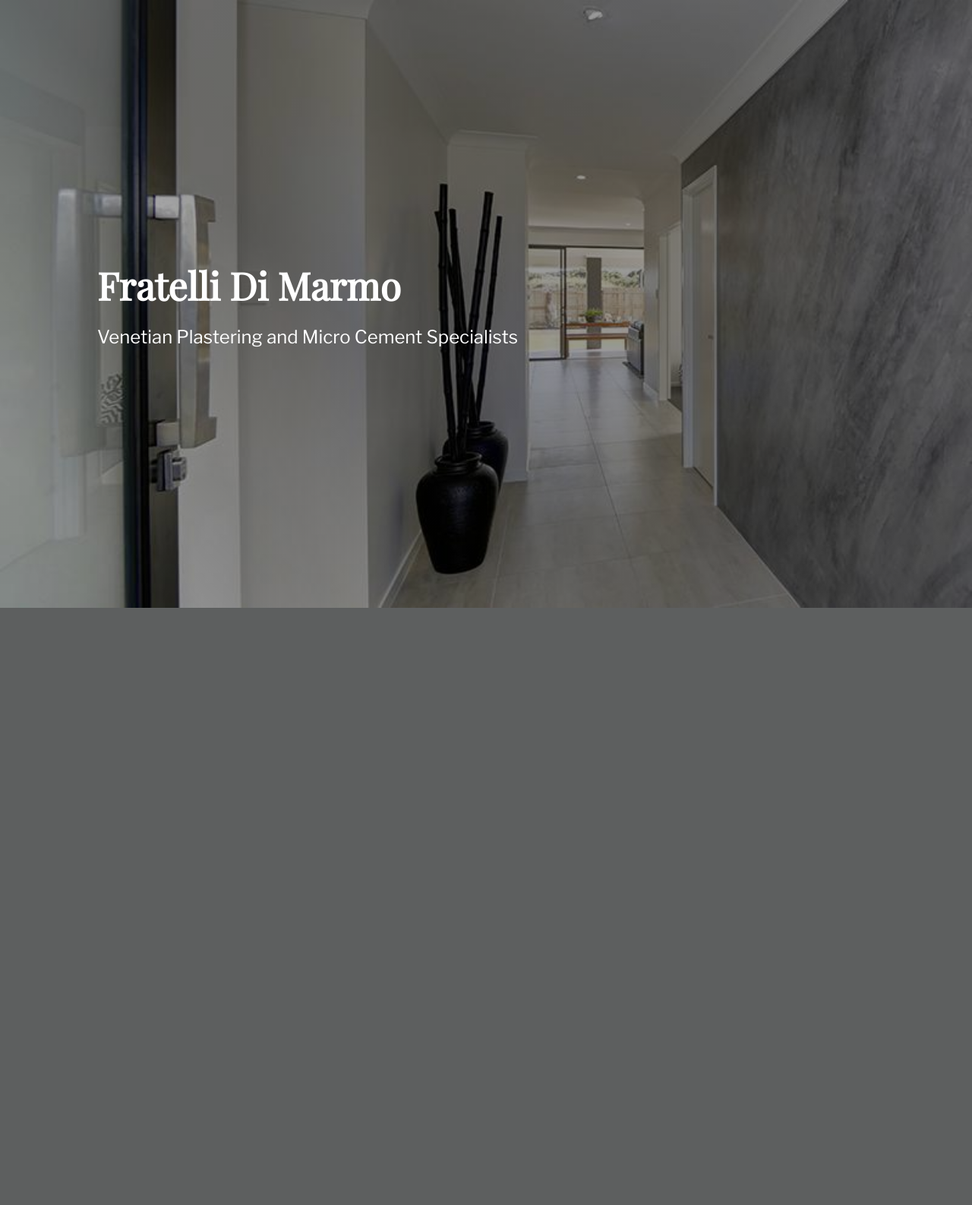
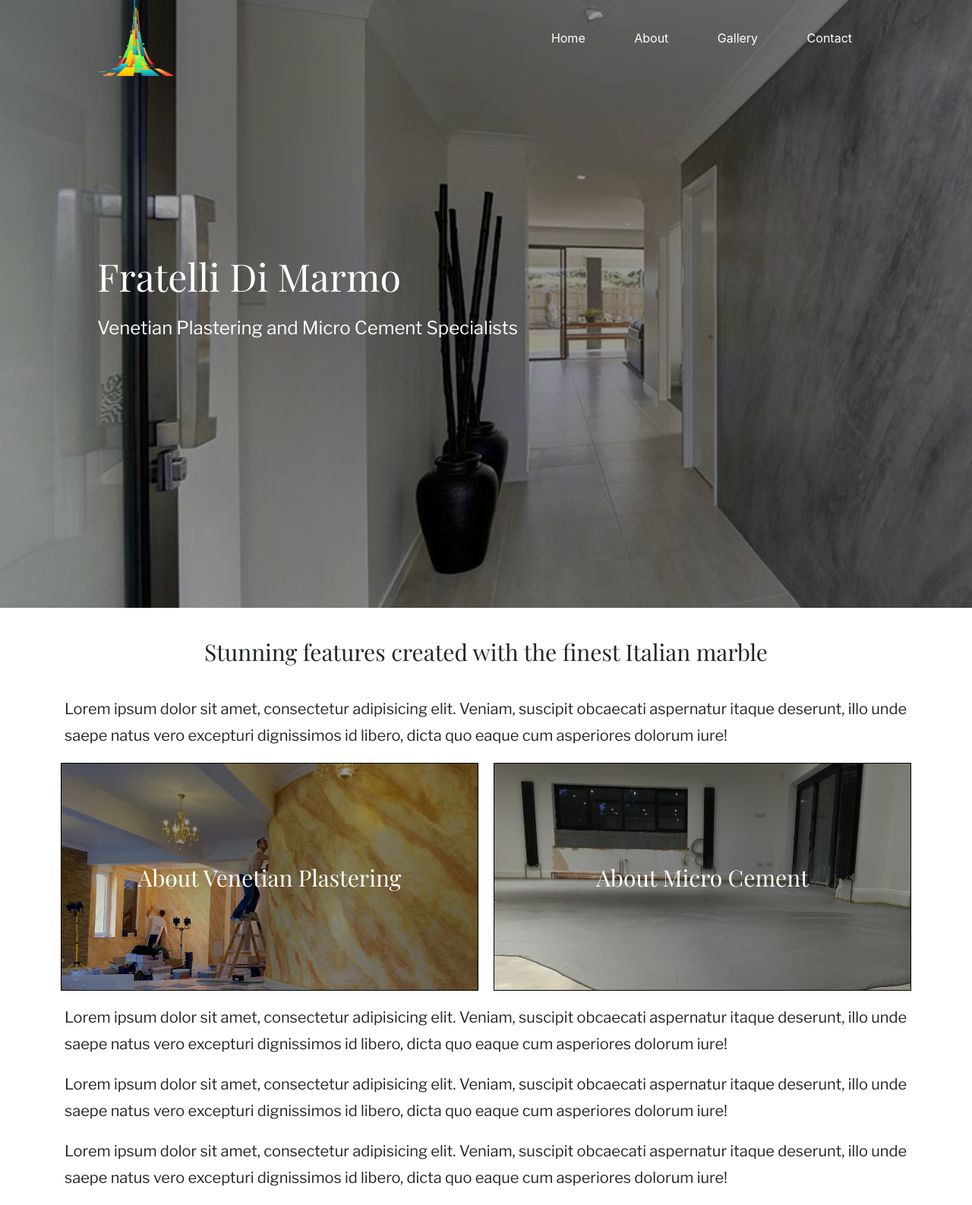
Before and after one commit to antwild/fratelli-di-marmo, a PHP site: page / in a window 1280 px wide. Shown: the whole page at 76% size. Before the commit the page ends 800 px from the top, so only its background shows below. Run offline with PHP 8.4, Linux system fonts and the light colour scheme.

Commit message:
Added the boxes for the about pages

```diff
--- a/index.html
+++ b/index.html
@@ -4,8 +4,18 @@
   <meta charset="UTF-8">
   <title>Document</title>
   <link rel="stylesheet" href="style.css">
+  <link rel="stylesheet" href="https://stackpath.bootstrapcdn.com/bootstrap/4.3.1/css/bootstrap.min.css" integrity="sha384-ggOyR0iXCbMQv3Xipma34MD+dH/1fQ784/j6cY/iJTQUOhcWr7x9JvoRxT2MZw1T" crossorigin="anonymous">
 </head>
 <body>
+  <div class="topnav fixed-top">
+    <img src="assets/logo.png" alt="Logo" id="nav-logo"></li>
+    <ul class="nav-links">
+      <li>Home</li>
+      <li>About</li>
+      <li>Gallery</li>
+      <li>Contact</li>
+    </ul>
+  </div>
   <div class="home-banner">
     <div class="home-banner-text">
       <h1 class="main-header">Fratelli Di Marmo</h1>
@@ -13,8 +23,29 @@
     </div>
   </div>
   <div class="container">
-
+    <h2 class="content-header">Stunning features created with the finest Italian marble</h2>
+    <p class="content">Lorem ipsum dolor sit amet, consectetur adipisicing elit. Veniam, suscipit obcaecati aspernatur itaque deserunt, illo unde saepe natus vero excepturi dignissimos id libero, dicta quo eaque cum asperiores dolorum iure!</p>
   </div>
 
+  <div class="container abouts">
+    <div class="row">
+      <div id="about-vp" class="col">
+        <a href="" class="content-header white link">About Venetian Plastering</a>
+      </div>
+      <div id="about-mc" class="col">
+        <a href="" class="content-header white link">About Micro Cement</a>
+      </div>
+    </div>
+  </div>
+
+  <div class="container">
+    <p class="content">Lorem ipsum dolor sit amet, consectetur adipisicing elit. Veniam, suscipit obcaecati aspernatur itaque deserunt, illo unde saepe natus vero excepturi dignissimos id libero, dicta quo eaque cum asperiores dolorum iure!</p>
+  </div><div class="container">
+    <p class="content">Lorem ipsum dolor sit amet, consectetur adipisicing elit. Veniam, suscipit obcaecati aspernatur itaque deserunt, illo unde saepe natus vero excepturi dignissimos id libero, dicta quo eaque cum asperiores dolorum iure!</p>
+  </div><div class="container">
+    <p class="content">Lorem ipsum dolor sit amet, consectetur adipisicing elit. Veniam, suscipit obcaecati aspernatur itaque deserunt, illo unde saepe natus vero excepturi dignissimos id libero, dicta quo eaque cum asperiores dolorum iure!</p>
+  </div>
+
+  <script src="script.js"></script>
 </body>
 </html>
--- /dev/null
+++ b/script.js
@@ -0,0 +1,14 @@
+const initUpdateNavbarOnScroll = () => {
+  const navbar = document.querySelector('.topnav');
+  if (navbar) {
+    window.addEventListener('scroll', () => {
+      if (window.scrollY >= window.innerHeight) {
+        navbar.classList.add('navbar-white');
+      } else {
+        navbar.classList.remove('navbar-white');
+      }
+    });
+  }
+}
+
+initUpdateNavbarOnScroll()
--- a/style.css
+++ b/style.css
@@ -4,8 +4,39 @@
   margin: 0;
 }
 
+.topnav {
+  width: 100%;
+  display: flex;
+  align-items: center;
+  justify-content: space-between;
+  background-color: transparent;
+  transition: 0.2s background-color ease;
+  color: white;
+  padding: 0 10vw;
+}
+
+.navbar-white {
+  background-color: white;
+  color: black;
+}
+
+#nav-logo {
+  width: 100px;
+  height: 100px;
+}
+
+.nav-links {
+  margin-bottom: 0;
+  float: right;
+}
+
+li {
+  display: inline;
+  padding: 0 30px;
+}
+
 .container {
-  width: 80%;
+  width: 75%;
   height: 100%;
   margin: 0 auto;
 }
@@ -34,3 +65,70 @@
   font-family: 'Libre Franklin', 'sans-serif';
   font-size: x-large;
 }
+
+.content-header {
+  text-align: center;
+  font-family: 'Playfair Display', 'serif';
+  font-size: 30px;
+  margin: 40px 0;
+}
+
+.content {
+  font-size: 20px;
+  line-height: 35px;
+  font-family: 'Libre Franklin', 'serif';
+  margin: 18px 0;
+}
+
+.row {
+}
+
+.col {
+  border: 1px solid black;
+  height: 300px;
+  color: white;
+  font-family: 'Playfair Display', 'serif';
+  margin: 0 10px;
+  display: flex;
+  align-items: center;
+  justify-content: center;
+}
+
+.white {
+  color: white;
+}
+
+#about-vp {
+  background-image: linear-gradient(45deg, rgba(0,0,0,0.1) 10%, rgba(0,0,0,0.4) 40%), url("assets/venetian.jpg");
+  background-size: cover;
+  transition: 0.5s;
+
+}
+
+#about-vp:hover {
+  background-image: linear-gradient(45deg, rgba(0,0,0,0.0) 10%, rgba(0,0,0,0.0) 40%), url("assets/venetian.jpg");
+  transition: 0.5s;
+}
+
+#about-mc {
+  background-image: linear-gradient(45deg, rgba(0,0,0,0.1) 10%, rgba(0,0,0,0.4) 40%), url("assets/cement.jpg");
+  background-size: cover;
+}
+
+#about-mc:hover {
+  background-image: linear-gradient(45deg, rgba(0,0,0,0.0) 10%, rgba(0,0,0,0.0) 40%), url("assets/cement.jpg");
+  background-size: cover;
+}
+
+.link {
+  margin: 0;
+  height: 100%;
+  width: 100%;
+  line-height: 10;
+}
+
+.link:hover {
+  text-decoration: none;
+  color: black;
+  transition: 0.3s;
+}
```
Also changed, not shown: assets/cement.jpg (added), assets/logo.png (added), assets/venetian.jpg (added).
